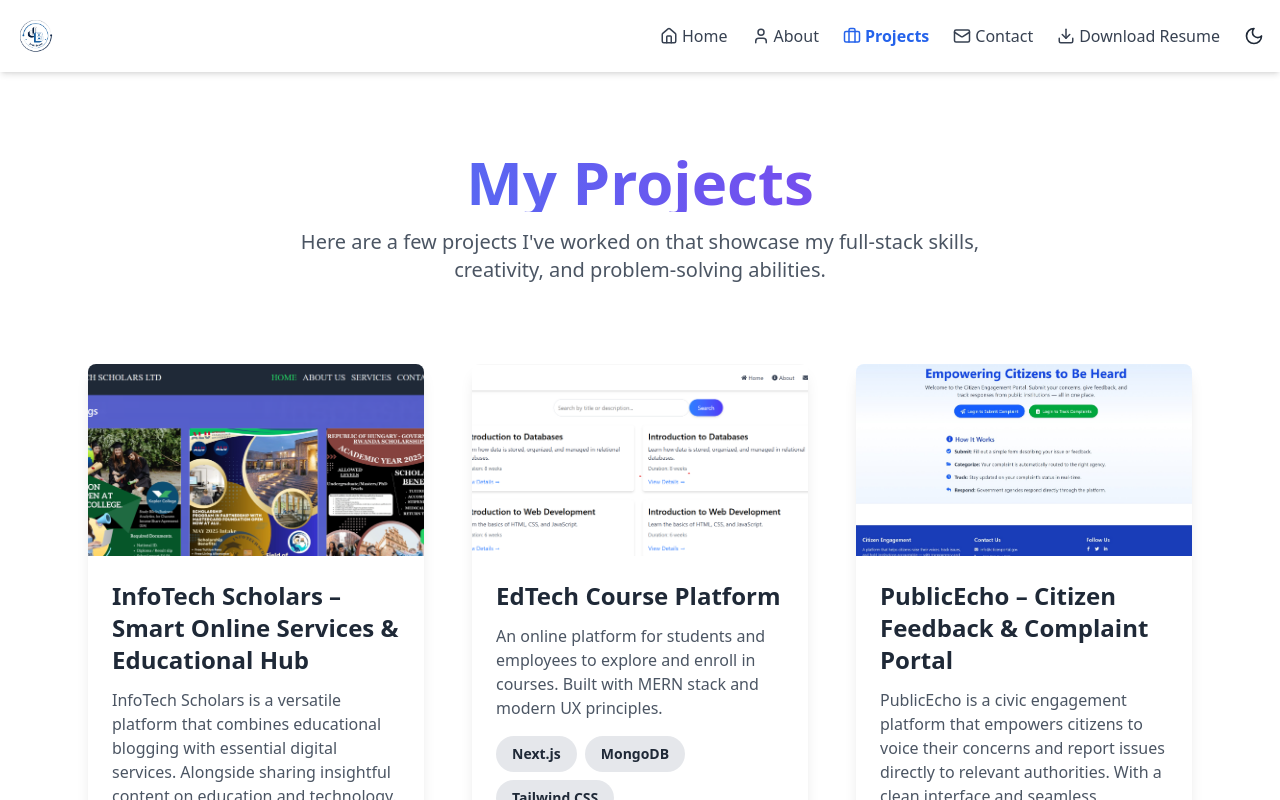
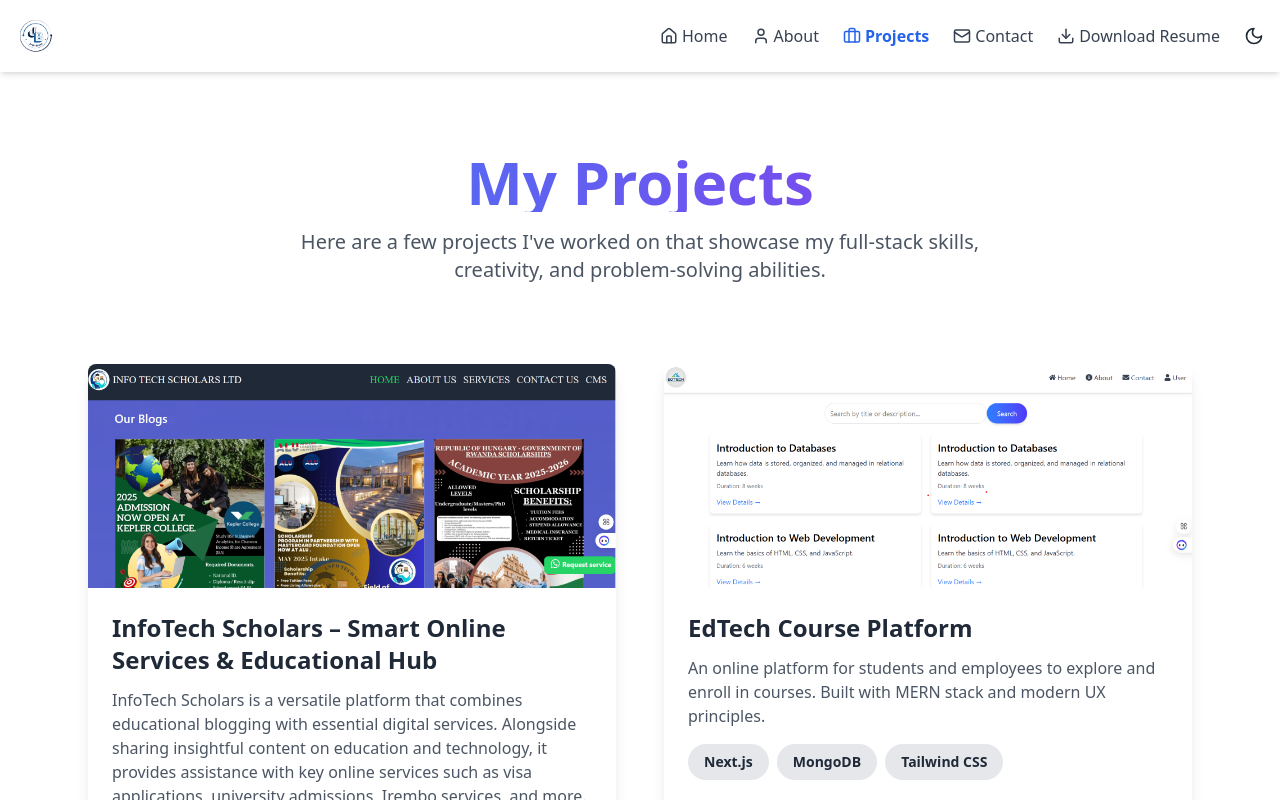
Before and after one commit to jeanboscob77/jeanbosco_dev, a Next.js app: page /projects in a window 1280 px wide. Shown: the top 800 px of the page. Built offline with nearby package versions, Linux system fonts and the light colour scheme.

Commit message:
page restyling

```diff
--- a/app/components/main/Project.tsx
+++ b/app/components/main/Project.tsx
@@ -64,20 +64,18 @@ export default function ProjectPage() {
       </section>
 
       {/* Projects Grid */}
-      <section className="grid md:grid-cols-2 lg:grid-cols-3 gap-12">
+      <section className="grid md:grid-cols-2 lg:grid-cols-2 gap-12">
         {projects.map((project) => (
           <div
             key={project.title}
             className="bg-white dark:bg-gray-800 rounded-lg shadow-lg transform hover:scale-105 transition-all"
-            data-aos="flip-left"
-            data-aos-delay="200"
           >
             <Image
               src={project.image}
               alt={project.title}
               width={600}
               height={400}
-              className="rounded-t-lg w-full h-48 object-cover"
+              className="rounded-t-lg w-full h-56 object-cover"
             />
             <div className="p-6">
               <h3
```
